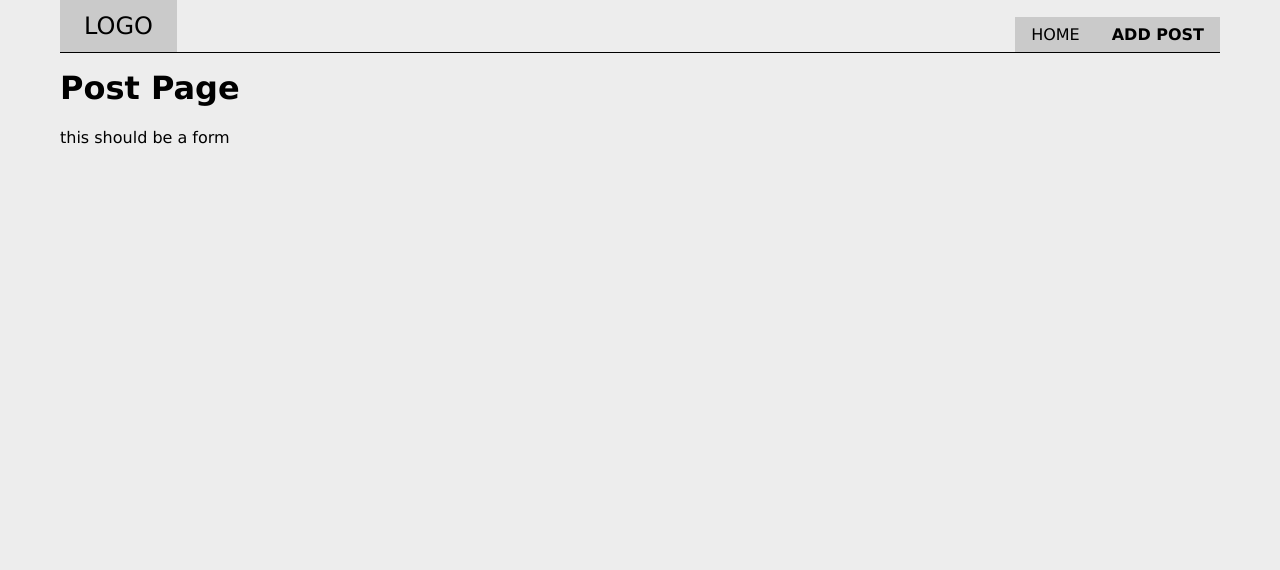
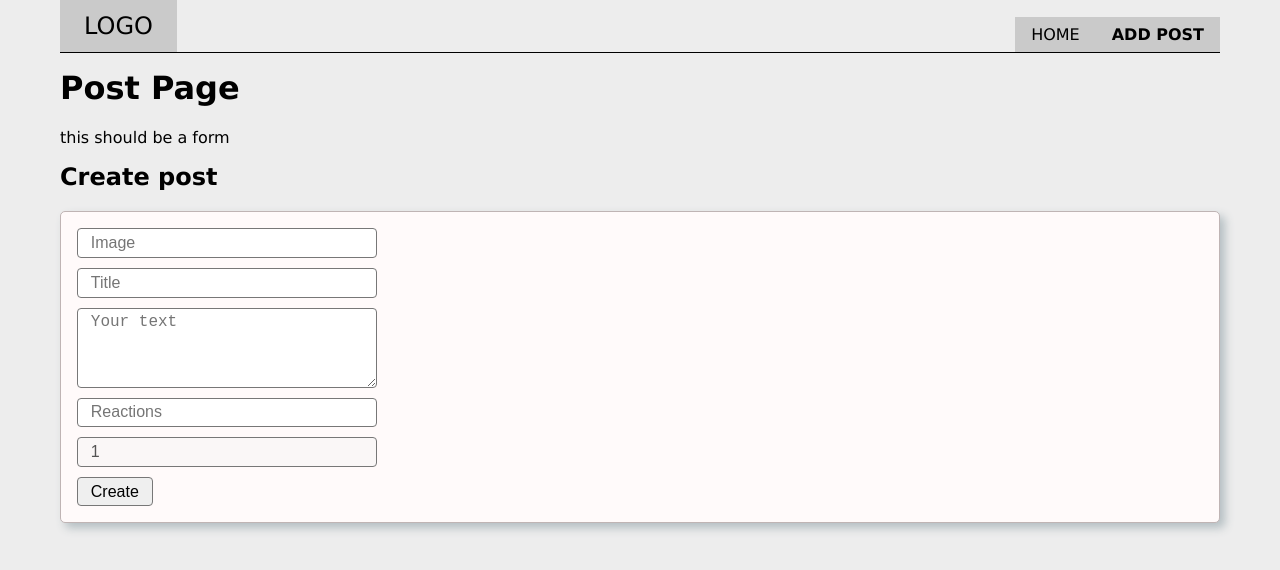
Before and after one commit to urtesala/14_react_formik_posts_be, a React (Vite) app: page /add-post in a window 1280 px wide. Shown: the top 570 px of the page. Built offline with nearby package versions, Linux system fonts and the light colour scheme.

Commit message:
form jsx

```diff
--- /dev/null
+++ b/src/components/AddPostForm.jsx
@@ -0,0 +1,24 @@
+function AddPostForm(props) {
+  /*
+    reikalingi input
+    "image" text
+    "title" text
+    "body" textarea
+    "reactions" number 0
+    */
+  return (
+    <div>
+      <h2>Create post</h2>
+
+      <form className='card'>
+        <input type='text' placeholder='Image' name='image' />
+        <input type='text' placeholder='Title' name='title' />
+        <textarea name='body' placeholder='Your text'></textarea>
+        <input type='number' placeholder='Reactions' name='reactions' />
+        <input type='number' name='userId' value={1} disabled />
+        <button type='submit'>Create</button>
+      </form>
+    </div>
+  );
+}
+export default AddPostForm;
--- a/src/pages/AddPostPage.jsx
+++ b/src/pages/AddPostPage.jsx
@@ -1,8 +1,11 @@
+import AddPostForm from '../components/AddPostForm';
+
 function AddPostPage(props) {
   return (
     <div>
       <h1>Post Page</h1>
       <p>this should be a form</p>
+      <AddPostForm />
     </div>
   );
 }
--- a/src/reset.css
+++ b/src/reset.css
@@ -25,11 +25,12 @@
   border-radius: 4px;
   border: 1px solid #777;
   display: block;
-    max-width: 300px;
+  min-width: 300px;
+  margin-bottom: 10px;
 }
 textarea {
   min-height: 5rem;
-    min-width: 500px;
+  min-width: 300px;
   resize: vertical;
 }
 
```
Lines whose indentation alone changed are shown as unchanged.
